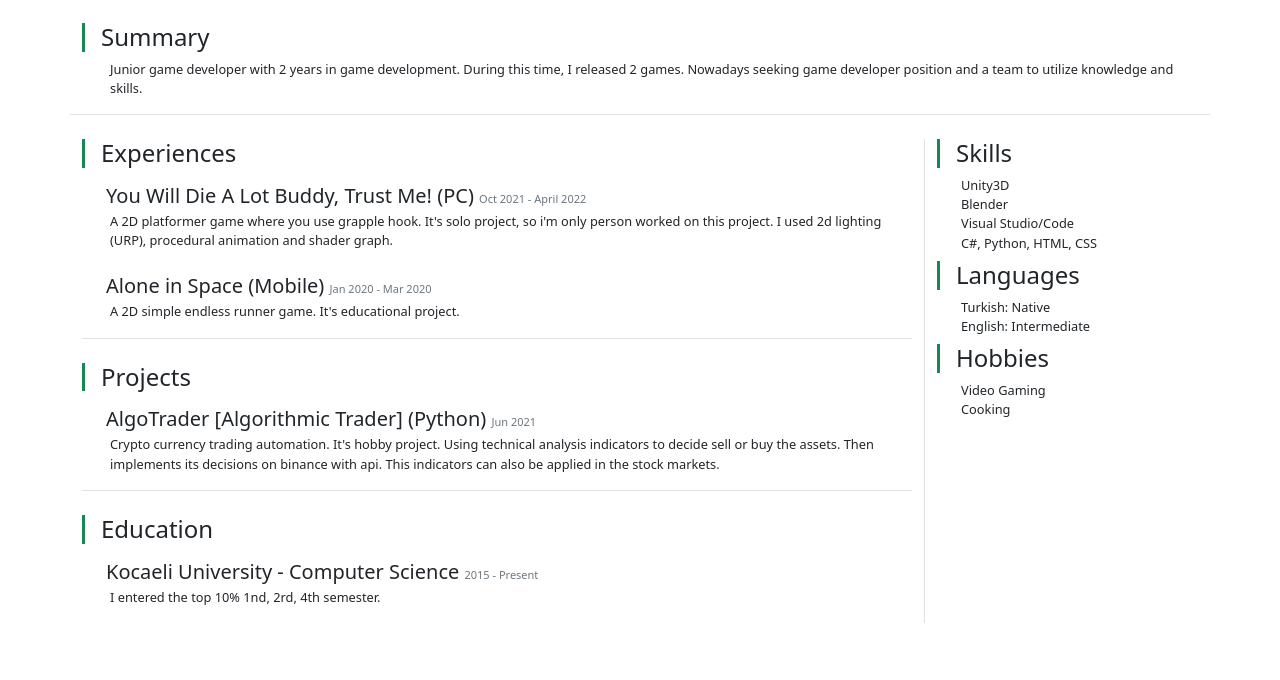
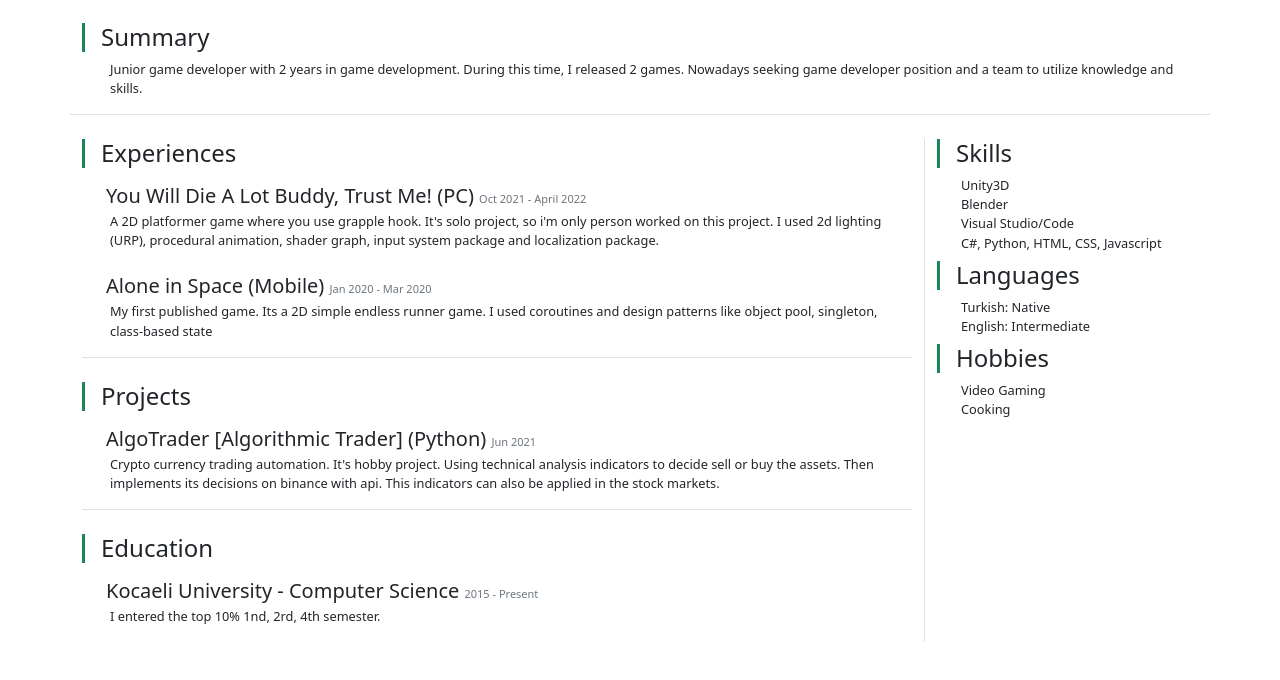
Before and after one commit to atakanihtiyar/atakanihtiyar.github.io, a plain HTML site: page index.html in a window 1280 px wide. Shown: the part 146-826 px from the top of the page. Drawn offline with nearby package versions, Linux system fonts and the light colour scheme.

Commit message:
add new infos to old projects

```diff
--- a/index.html
+++ b/index.html
@@ -81,7 +81,8 @@
                         </h4>
                         <p class=" text-middle ps-1">
                             A 2D platformer game where you use grapple hook. It's solo project, so i'm only person
-                            worked on this project. I used 2d lighting (URP), procedural animation and shader graph.
+                            worked on this project. I used 2d lighting (URP), procedural animation, shader graph,
+                            input system package and localization package.
                         </p>
                     </div>
 
@@ -90,7 +91,8 @@
                             <span class="my-0 text-small text-secondary"> Jan 2020 - Mar 2020</span>
                         </h4>
                         <p class="text-middle ps-1">
-                            A 2D simple endless runner game. It's educational project.
+                            My first published game. Its a 2D simple endless runner game. I used coroutines and design patterns like
+                            object pool, singleton, class-based state
                         </p>
                     </div>
                 </div>
@@ -131,7 +133,7 @@
                         <br>
                         <span>Visual Studio/Code</span>
                         <br>
-                        <span>C#, Python, HTML, CSS</span>
+                        <span>C#, Python, HTML, CSS, Javascript</span>
                     </div>
                 </div>
                 <div>
```
